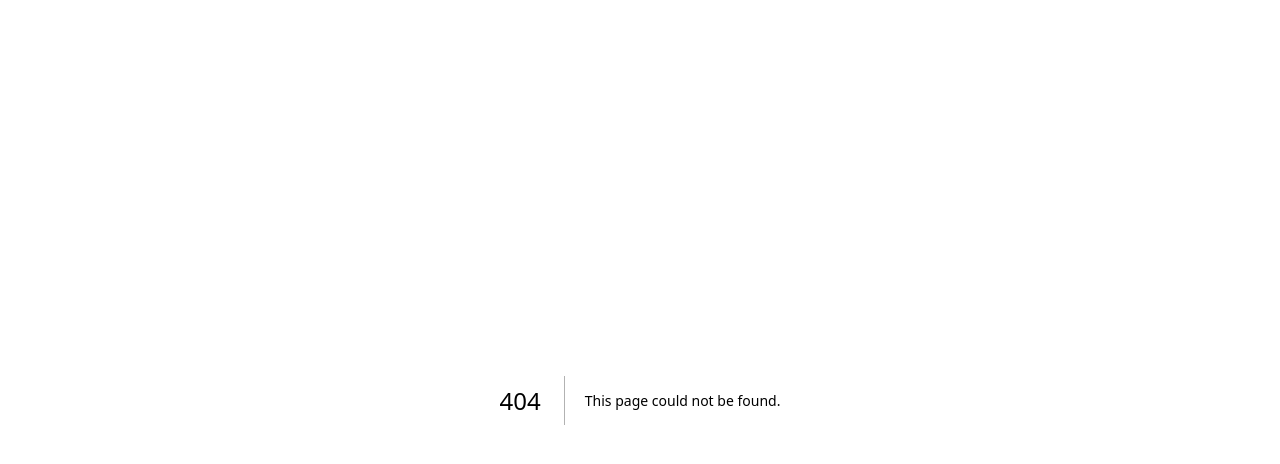
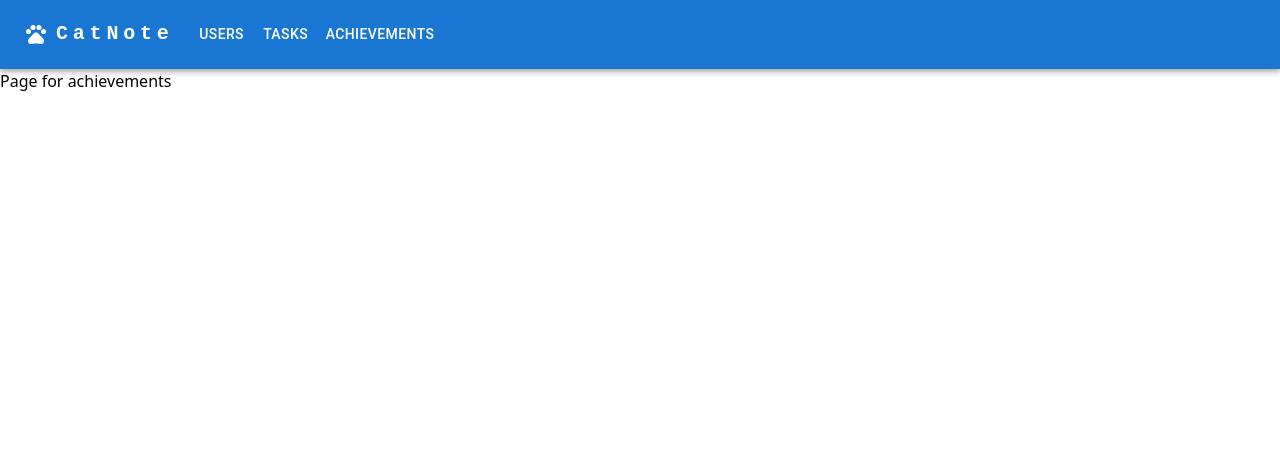
Before and after one commit to Finka95/CatNoteClient, a Next.js app in the folder cat-note-client/: page /achievements in a window 1280 px wide. Before the commit this address had no page. Shown: the top 464 px of the page. Built offline with nearby package versions, Linux system fonts and the light colour scheme.

Commit message:
move pages

```diff
--- a/cat-note-client/app/pages/achievements/page.tsx
+++ b/cat-note-client/app/achievements/page.tsx
@@ -1,11 +1,9 @@
 import React from 'react';
 import './page.scss';
-import HeaderWithMenu from '@/app/shared/components/headerWithMenu/headerWithMenu';
 
 function AchievementsPage() {
   return (
     <>
-      <HeaderWithMenu />
       Page for achievements
     </>
   );
--- /dev/null
+++ b/cat-note-client/app/components/ui-components/menuItem/navItem.tsx
@@ -0,0 +1,20 @@
+import React from 'react';
+import Typography from "@mui/material/Typography";
+import Link from "next/link";
+import MenuItem from '@mui/material/MenuItem';
+
+type Props = {
+    route: string
+}
+
+const NavItem = (props : Props) => {
+    return (
+        <Link href={`/${props.route}`}>
+            <MenuItem>
+                <Typography textAlign="center">{props.route}</Typography>
+            </MenuItem>
+        </Link>
+    );
+};
+
+export default NavItem;
--- /dev/null
+++ b/cat-note-client/app/components/ui-components/navButton/navButton.tsx
@@ -0,0 +1,21 @@
+import React from 'react';
+import Button from "@mui/material/Button";
+import Link from "next/link";
+
+type Props = {
+    route: string
+}
+
+const NavButton = (props : Props) => {
+    return (
+        <Link href={`/${props.route}`}>
+            <Button
+                sx={{ my: 2, color: 'white', display: 'block' }}
+            >
+                {props.route}
+            </Button>
+        </Link>
+    );
+};
+
+export default NavButton;
--- a/cat-note-client/app/shared/components/headerWithMenu/headerWithMenu.tsx
+++ b/cat-note-client/app/components/widgets/headerWithMenu/header.tsx
@@ -13,8 +13,10 @@ import Button from '@mui/material/Button';
 import MenuItem from '@mui/material/MenuItem';
 import PetsIcon from '@mui/icons-material/Pets';
 import Link from 'next/link';
+import NavItem from "@/app/components/ui-components/menuItem/navItem";
+import NavButton from "@/app/components/ui-components/navButton/navButton";
 
-function HeaderWithMenu() {
+function Header() {
   const [anchorElNav, setAnchorElNav] = useState(null);
 
   const handleOpenNavMenu = (event: any) => {
@@ -77,23 +79,9 @@ function HeaderWithMenu() {
                 display: { xs: 'block', md: 'none' },
               }}
             >
-              <Link href="/pages/users">
-                <MenuItem>
-                  <Typography textAlign="center">Users</Typography>
-                </MenuItem>
-              </Link>
-
-              <Link href="/pages/tasks">
-                <MenuItem>
-                  <Typography textAlign="center">Tasks</Typography>
-                </MenuItem>
-              </Link>
-
-              <Link href="/pages/achievements">
-                <MenuItem>
-                  <Typography textAlign="center">Achievements</Typography>
-                </MenuItem>
-              </Link>
+              <NavItem route="users"/>
+              <NavItem route="tasks"/>
+              <NavItem route="achievements"/>
             </Menu>
           </Box>
           <PetsIcon sx={{ display: { xs: 'flex', md: 'none' }, mr: 1 }} />
@@ -116,31 +104,13 @@ function HeaderWithMenu() {
             CatNote
           </Typography>
           <Box sx={{ flexGrow: 1, display: { xs: 'none', md: 'flex' } }}>
-            <Link href="/pages/users">
-              <Button
-                sx={{ my: 2, color: 'white', display: 'block' }}
-              >
-                Users
-              </Button>
-            </Link>
-            <Link href="/pages/tasks">
-              <Button
-                sx={{ my: 2, color: 'white', display: 'block' }}
-              >
-                Tasks
-              </Button>
-            </Link>
-            <Link href="/pages/achievements">
-              <Button
-                sx={{ my: 2, color: 'white', display: 'block' }}
-              >
-                Achievements
-              </Button>
-            </Link>
+            <NavButton route="users"/>
+            <NavButton route="tasks"/>
+            <NavButton route="achievements"/>
           </Box>
         </Toolbar>
       </Container>
     </AppBar>
   );
 }
-export default HeaderWithMenu;
+export default Header;
--- a/cat-note-client/app/layout.tsx
+++ b/cat-note-client/app/layout.tsx
@@ -1,6 +1,7 @@
 import type { Metadata } from 'next'
 import './globals.css'
 import { UserProvider } from '@auth0/nextjs-auth0/client';
+import Header from "@/app/components/widgets/headerWithMenu/header";
 
 export const metadata: Metadata = {
   title: 'CatNote',
@@ -15,7 +16,10 @@ export default function RootLayout({
   return (
     <html lang="en">
       <UserProvider>
-        <body>{children}</body>
+        <body>
+            <Header/>
+            {children}
+        </body>
       </UserProvider>
     </html>
   )
--- a/cat-note-client/app/page.tsx
+++ b/cat-note-client/app/page.tsx
@@ -1,6 +1,5 @@
 'use client'
 
-import HeaderWithMenu from './shared/components/headerWithMenu/headerWithMenu'
 import { useUser } from "@auth0/nextjs-auth0/client";
 import React, { useState } from "react";
 
@@ -15,15 +14,14 @@ export default function Home() {
   const handleGet = async () => {
     await fetch("/api/users", { method: "GET" })
       .then(async (res) => {
-        const usersResponce = await res.json();
-        setMyUsers(usersResponce);
+        const usersResponse = await res.json();
+        setMyUsers(usersResponse);
       });
   };
 
   if (user) {
     return (
       <>
-        <HeaderWithMenu></HeaderWithMenu>
         <div onClick={() => getUsersClick()}>click</div>
         <a href="/api/auth/logout">Logout</a>
         <div>Welcome to CatNote!</div>
--- a/cat-note-client/app/pages/tasks/page.tsx
+++ b/cat-note-client/app/tasks/page.tsx
@@ -1,14 +1,12 @@
 import React from 'react';
 import './page.scss';
-import HeaderWithMenu from '@/app/shared/components/headerWithMenu/headerWithMenu';
 
 function TasksPage() {
   return (
     <>
-      <HeaderWithMenu />
       Page for tasks
     </>
   );
-};
+}
 
 export default TasksPage;
--- a/cat-note-client/app/pages/users/page.tsx
+++ b/cat-note-client/app/users/page.tsx
@@ -1,14 +1,16 @@
 import React from 'react';
 import './page.scss';
-import HeaderWithMenu from '@/app/shared/components/headerWithMenu/headerWithMenu';
-
 function UsersPage() {
   return (
     <>
-      <HeaderWithMenu />
       Page for users
     </>
   );
 };
 
 export default UsersPage;
+
+//pages
+//widgets
+//modules
+//UI-components
```
Also changed, not shown: cat-note-client/app/achievements/page.scss (added), cat-note-client/app/tasks/page.scss (added), cat-note-client/app/users/page.scss (added).
